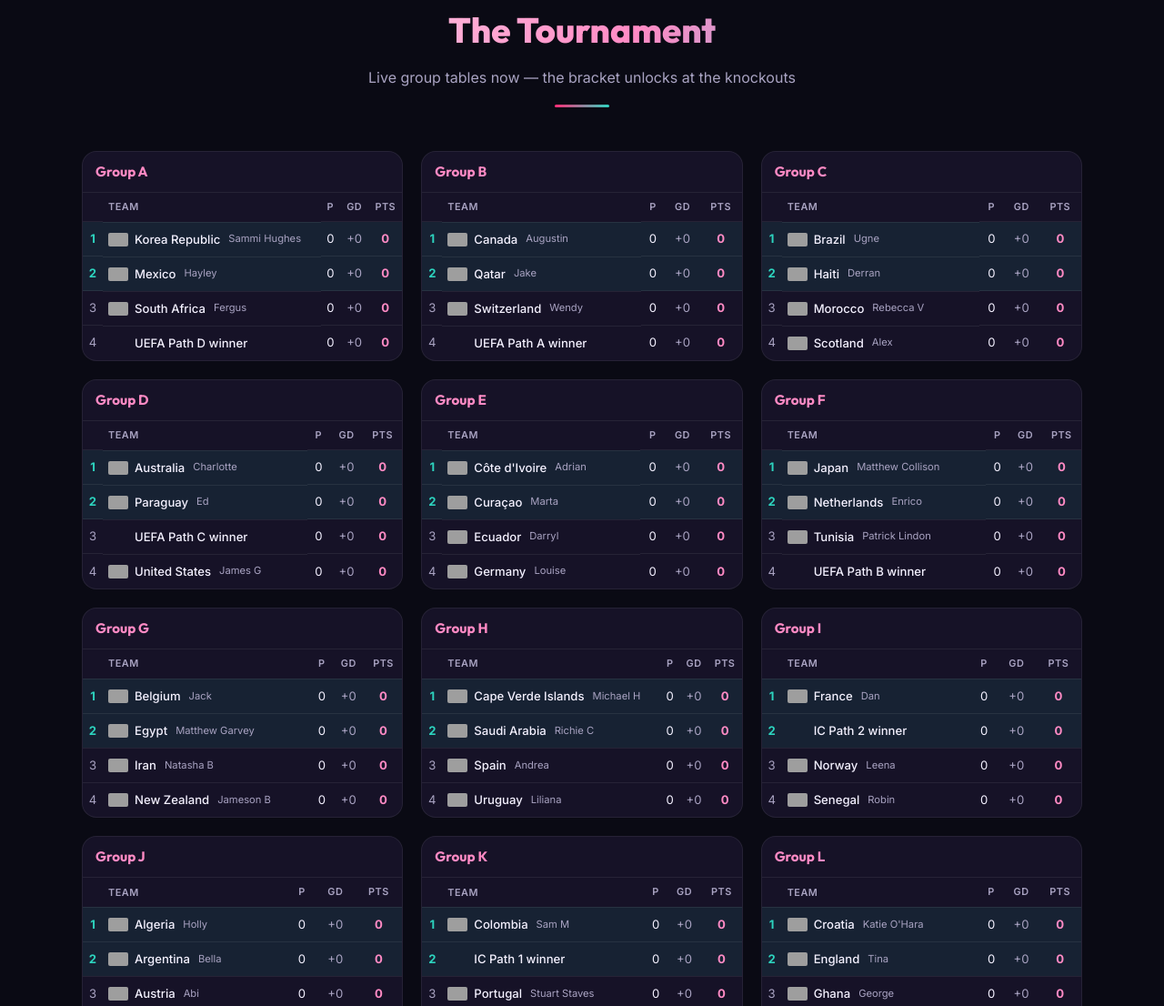
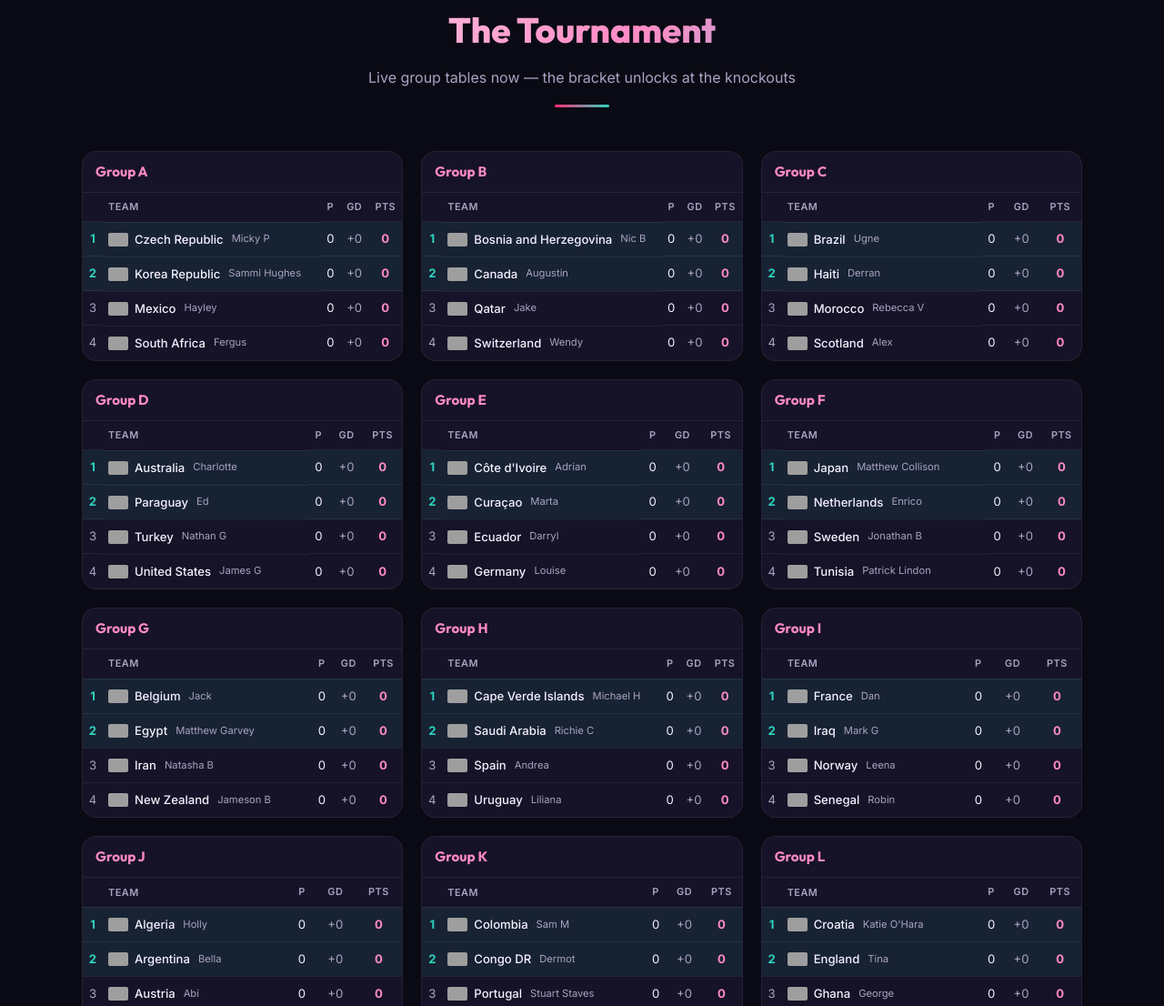
Before and after one commit to jamesonbates07-sketch/world-cup-sweepstake, a website: page index.html in a window 1280 px wide. Shown: the part 6032-7138 px from the top of the page at 91% size. Drawn offline with nearby package versions, Linux system fonts and the light colour scheme; grey boxes are pictures that could not be loaded; animation ran at ten frames a second.

Commit message:
Add files via upload

```diff
--- a/history.json
+++ b/history.json
@@ -1 +1 @@
-[{"date":"2026-06-11","ts":"2026-06-11T14:08:27.139Z","matchesPlayed":0,"points":{"Abi":0,"Adrian":0,"Alex":0,"Andrea":0,"Bella":0,"Charlotte":0,"Dan":0,"Darryl":0,"Dermot":0,"Derran":0,"Ed":0,"Ellie":0,"Enrico":0,"Fergus":0,"George":0,"Hayley":0,"Holly":0,"Jack":0,"Jake":0,"James G":0,"Jameson B":0,"Jonathan B":0,"Karl D":0,"Katie O'Hara":0,"Leena":0,"Liliana":0,"Louise":0,"Mark G":0,"Marta":0,"Matthew Collison":0,"Matthew Garvey":0,"Matty Z":0,"Michael H":0,"Micky P":0,"Natasha B":0,"Nathan G":0,"Nic B":0,"Patrick Lindon":0,"Rebecca V":0,"Richie C":0,"Robin":0,"Sam M":0,"Sammi Hughes":0,"Stuart Staves":0,"Tina":0,"Ugne":0,"Wendy":0,"Augustin":0}}]
+[{"date":"2026-06-11","ts":"2026-06-11T15:10:25.494Z","matchesPlayed":0,"points":{"Abi":0,"Adrian":0,"Alex":0,"Andrea":0,"Bella":0,"Charlotte":0,"Dan":0,"Darryl":0,"Dermot":0,"Derran":0,"Ed":0,"Ellie":0,"Enrico":0,"Fergus":0,"George":0,"Hayley":0,"Holly":0,"Jack":0,"Jake":0,"James G":0,"Jameson B":0,"Jonathan B":0,"Karl D":0,"Katie O'Hara":0,"Leena":0,"Liliana":0,"Louise":0,"Mark G":0,"Marta":0,"Matthew Collison":0,"Matthew Garvey":0,"Matty Z":0,"Michael H":0,"Micky P":0,"Natasha B":0,"Nathan G":0,"Nic B":0,"Patrick Lindon":0,"Rebecca V":0,"Richie C":0,"Robin":0,"Sam M":0,"Sammi Hughes":0,"Stuart Staves":0,"Tina":0,"Ugne":0,"Wendy":0,"Augustin":0}}]
--- a/results.json
+++ b/results.json
@@ -1,5 +1,5 @@
 {
-  "lastUpdated": "2026-06-11T14:08:27.133Z",
+  "lastUpdated": "2026-06-11T15:10:25.486Z",
   "points": {
     "Abi": 0,
     "Adrian": 0,
@@ -133,7 +133,7 @@
         "name": "Korea Republic"
       },
       "awayTeam": {
-        "name": "UEFA Path D winner"
+        "name": "Czech Republic"
       },
       "penalties": null,
       "score": {
@@ -153,7 +153,7 @@
       "stage": "GROUP_STAGE",
       "group": "Group A",
       "homeTeam": {
-        "name": "UEFA Path D winner"
+        "name": "Czech Republic"
       },
       "awayTeam": {
         "name": "South Africa"
@@ -199,7 +199,7 @@
       "stage": "GROUP_STAGE",
       "group": "Group A",
       "homeTeam": {
-        "name": "UEFA Path D winner"
+        "name": "Czech Republic"
       },
       "awayTeam": {
         "name": "Mexico"
@@ -248,7 +248,7 @@
         "name": "Canada"
       },
       "awayTeam": {
-        "name": "UEFA Path A winner"
+        "name": "Bosnia and Herzegovina"
       },
       "penalties": null,
       "score": {
@@ -294,7 +294,7 @@
         "name": "Switzerland"
       },
       "awayTeam": {
-        "name": "UEFA Path A winner"
+        "name": "Bosnia and Herzegovina"
       },
       "penalties": null,
       "score": {
@@ -360,7 +360,7 @@
       "stage": "GROUP_STAGE",
       "group": "Group B",
       "homeTeam": {
-        "name": "UEFA Path A winner"
+        "name": "Bosnia and Herzegovina"
       },
       "awayTeam": {
         "name": "Qatar"
@@ -547,7 +547,7 @@
         "name": "Australia"
       },
       "awayTeam": {
-        "name": "UEFA Path C winner"
+        "name": "Turkey"
       },
       "penalties": null,
       "score": {
@@ -590,7 +590,7 @@
       "stage": "GROUP_STAGE",
       "group": "Group D",
       "homeTeam": {
-        "name": "UEFA Path C winner"
+        "name": "Turkey"
       },
       "awayTeam": {
         "name": "Paraguay"
@@ -613,7 +613,7 @@
       "stage": "GROUP_STAGE",
       "group": "Group D",
       "homeTeam": {
-        "name": "UEFA Path C winner"
+        "name": "Turkey"
       },
       "awayTeam": {
         "name": "United States"
@@ -820,7 +820,7 @@
       "stage": "GROUP_STAGE",
       "group": "Group F",
       "homeTeam": {
-        "name": "UEFA Path B winner"
+        "name": "Sweden"
       },
       "awayTeam": {
         "name": "Tunisia"
@@ -846,7 +846,7 @@
         "name": "Netherlands"
       },
       "awayTeam": {
-        "name": "UEFA Path B winner"
+        "name": "Sweden"
       },
       "penalties": null,
       "score": {
@@ -892,7 +892,7 @@
         "name": "Japan"
       },
       "awayTeam": {
-        "name": "UEFA Path B winner"
+        "name": "Sweden"
       },
       "penalties": null,
       "score": {
@@ -1234,7 +1234,7 @@
       "stage": "GROUP_STAGE",
       "group": "Group I",
       "homeTeam": {
-        "name": "IC Path 2 winner"
+        "name": "Iraq"
       },
       "awayTeam": {
         "name": "Norway"
@@ -1260,7 +1260,7 @@
         "name": "France"
       },
       "awayTeam": {
-        "name": "IC Path 2 winner"
+        "name": "Iraq"
       },
       "penalties": null,
       "score": {
@@ -1329,7 +1329,7 @@
         "name": "Senegal"
       },
       "awayTeam": {
-        "name": "IC Path 2 winner"
+        "name": "Iraq"
       },
       "penalties": null,
       "score": {
@@ -1490,7 +1490,7 @@
         "name": "Portugal"
       },
       "awayTeam": {
-        "name": "IC Path 1 winner"
+        "name": "Congo DR"
       },
       "penalties": null,
       "score": {
@@ -1559,7 +1559,7 @@
         "name": "Colombia"
       },
       "awayTeam": {
-        "name": "IC Path 1 winner"
+        "name": "Congo DR"
       },
       "penalties": null,
       "score": {
@@ -1602,7 +1602,7 @@
       "stage": "GROUP_STAGE",
       "group": "Group K",
       "homeTeam": {
-        "name": "IC Path 1 winner"
+        "name": "Congo DR"
       },
       "awayTeam": {
         "name": "Uzbekistan"
--- a/script.js
+++ b/script.js
@@ -124,7 +124,7 @@ function esc(s) {
     .replace(/"/g, '&quot;').replace(/'/g, '&#39;');
 }
 // Coerce a value to a safe integer for display (defends against bad score data).
-function safeInt(v) { const n = Number(v); return Number.isFinite(n) ? Math.trunc(n) : null; }
+function safeInt(v) { if (v === null || v === undefined || v === '') return null; const n = Number(v); return Number.isFinite(n) ? Math.trunc(n) : null; }
 
 function getPoints(name) { return state.points[name] || 0; }
 function getGoals(name) { return state.goals[name] || 0; }
@@ -484,6 +484,7 @@ async function fetchResults() {
     renderStats(null);
     renderChampion(null);
     renderTournament([]);
+    renderMatches([]);
     renderToday([]);
     renderRace([]);
     renderYouBar();
@@ -507,7 +508,8 @@ function renderTournament(matches) {
     const table = {};
     const ensure = (name) => { if (!table[name]) table[name] = { team: name, P: 0, GF: 0, GA: 0, Pts: 0 }; return table[name]; };
     gm.forEach(m => {
-      const h = ensure(m.homeTeam.name), a = ensure(m.awayTeam.name);
+      const hn = (m.homeTeam && m.homeTeam.name) || 'TBD', an = (m.awayTeam && m.awayTeam.name) || 'TBD';
+      const h = ensure(hn), a = ensure(an);
       const hs = m.score && m.score.fullTime ? m.score.fullTime.home : null;
       const as = m.score && m.score.fullTime ? m.score.fullTime.away : null;
       if (m.status === 'FINISHED' && hs != null && as != null) {
@@ -548,7 +550,8 @@ function renderTournament(matches) {
     const cols = presentRounds.map(([code, label]) => {
       const ms = ko.filter(m => m.stage === code).sort((a, b) => new Date(a.utcDate) - new Date(b.utcDate));
       const boxes = ms.map(m => {
-        const hp = findParticipant(m.homeTeam.name), ap = findParticipant(m.awayTeam.name);
+        const hn = (m.homeTeam && m.homeTeam.name) || 'TBD', an = (m.awayTeam && m.awayTeam.name) || 'TBD';
+        const hp = findParticipant(hn), ap = findParticipant(an);
         const hs = m.score && m.score.fullTime ? m.score.fullTime.home : null;
         const as = m.score && m.score.fullTime ? m.score.fullTime.away : null;
         const fin = m.status === 'FINISHED' && hs != null && as != null;
@@ -562,8 +565,8 @@ function renderTournament(matches) {
           <span class="bk-score">${score != null ? score : ''}</span>
         </div>`;
         return `<div class="bk-match">
-          ${slot(m.homeTeam.name, hp, fin ? hs : null, homeWin)}
-          ${slot(m.awayTeam.name, ap, fin ? as : null, awayWin)}
+          ${slot(hn, hp, fin ? hs : null, homeWin)}
+          ${slot(an, ap, fin ? as : null, awayWin)}
           ${pens ? `<div class="bk-pens">pens ${safeInt(pens[0])}–${safeInt(pens[1])}</div>` : ''}
         </div>`;
       }).join('');
@@ -661,8 +664,8 @@ function renderMatchCard(m) {
   const awayName = m.awayTeam?.name || 'TBD';
   const homeP = findParticipant(m.homeTeam?.name);
   const awayP = findParticipant(m.awayTeam?.name);
-  const hs = safeInt(m.score?.fullTime?.home ?? m.score?.halfTime?.home);
-  const as = safeInt(m.score?.fullTime?.away ?? m.score?.halfTime?.away);
+  const hs = safeInt(m.score?.fullTime?.home ?? (isLive ? m.score?.halfTime?.home : null));
+  const as = safeInt(m.score?.fullTime?.away ?? (isLive ? m.score?.halfTime?.away : null));
   const scoreDisplay = (hs !== null && as !== null) ? `${hs} – ${as}` : 'vs';
   const pens = Array.isArray(m.penalties) ? m.penalties : null;
   const penNote = (pens && safeInt(pens[0]) !== null && safeInt(pens[1]) !== null)
@@ -787,7 +790,7 @@ function renderMomentum(history) {
   const wrap = document.getElementById('momentum-wrap');
   if (!wrap) return;
   history = Array.isArray(history) ? history.slice().sort((a, b) => String(a.date).localeCompare(String(b.date))) : [];
-  const anyPoints = history.some(s => Object.values(s.points).some(v => Number(v) > 0));
+  const anyPoints = history.some(s => Object.values(s.points || {}).some(v => Number(v) > 0));
   if (!history.length || !anyPoints) { wrap.style.display = 'none'; return; }
   wrap.style.display = 'block';
 
@@ -831,6 +834,9 @@ function renderMomentum(history) {
     borderColor: palette[i % palette.length], backgroundColor: 'transparent',
     borderWidth: 2.5, tension: 0.3, pointRadius: history.length === 1 ? 4 : 2, pointHoverRadius: 5,
   }));
+  const sig = JSON.stringify({ labels, d: datasets.map(ds => ds.data) });
+  if (window.__momentumSig === sig && trendChart) return; // data unchanged — skip the costly rebuild/animation
+  window.__momentumSig = sig;
   if (trendChart) { trendChart.destroy(); trendChart = null; }
   trendChart = new Chart(canvas.getContext('2d'), {
     type: 'line',
@@ -931,7 +937,7 @@ function renderRace(matches) {
       : r.status === 'playoff' ? '<span class="rc-chip rc-playoff">🎟️ Playoff</span>'
       : '<span class="rc-chip rc-out">❌ Out</span>';
     const ceilingPct = r.bestCase != null ? Math.round((r.bestCase / maxCeiling) * 100) : 0;
-    const nowPct = r.bestCase ? Math.round((r.cur / maxCeiling) * 100) : 0;
+    const nowPct = maxCeiling ? Math.round((r.cur / maxCeiling) * 100) : 0;
     const nextTxt = r.next ? `${esc(shortTeam(r.next.homeTeam && r.next.homeTeam.name))} v ${esc(shortTeam(r.next.awayTeam && r.next.awayTeam.name))} · ${new Date(r.next.utcDate).toLocaleDateString('en-GB', { day: 'numeric', month: 'short' })}` : (r.status === 'playoff' ? 'Playoff pending' : '—');
     const isMe = getMe() === r.p.name;
     return `<div class="rc-row rc-${r.status}${isMe ? ' is-me' : ''}" data-name="${esc(r.p.name)}" role="button" tabindex="0">
@@ -1066,6 +1072,7 @@ function getMe() {
 function setMe(name) {
   try { localStorage.setItem('sweepstake_me', name); } catch (e) {}
   window.__me = name;
+  window.__youBarHidden = false;
   updateMeButton(); renderCards(); renderLeaderboard(); renderRace(state.matchResults); renderYouBar();
 }
 function clearMe() {
@@ -1230,6 +1237,7 @@ function renderYouBar() {
   const me = getMe();
   const p = me ? PARTICIPANTS.find(x => x.name === me) : null;
   if (!p) { bar.style.display = 'none'; bar.innerHTML = ''; return; }
+  if (window.__youBarHidden) { bar.style.display = 'none'; return; } // user dismissed it this session
   const ranked = [...PARTICIPANTS].sort((a, b) => getPoints(b.name) - getPoints(a.name) || getGoals(b.name) - getGoals(a.name));
   const rank = ranked.findIndex(r => r.name === me) + 1;
   const raceRow = computeRace(state.matchResults || []).find(r => r.p.name === me);
@@ -1247,7 +1255,7 @@ function renderYouBar() {
     <button class="yb-view" id="yb-view">View</button>
     <button class="yb-x" id="yb-x" aria-label="Hide your status bar">✕</button>`;
   const v = document.getElementById('yb-view'); if (v) v.addEventListener('click', () => openProfile(me));
-  const x = document.getElementById('yb-x'); if (x) x.addEventListener('click', () => { bar.style.display = 'none'; });
+  const x = document.getElementById('yb-x'); if (x) x.addEventListener('click', () => { bar.style.display = 'none'; window.__youBarHidden = true; });
 }
 
 // ----- Back to top -----
--- a/style.css
+++ b/style.css
@@ -617,12 +617,13 @@ a { color: inherit; text-decoration: none; }
   background: var(--grad-foil); background-size: 250% 250%;
   -webkit-mask: linear-gradient(#000 0 0) content-box, linear-gradient(#000 0 0);
   -webkit-mask-composite: xor; mask-composite: exclude;
-  opacity: 0.5; pointer-events: none; z-index: 0; transition: opacity 0.3s;
+  opacity: 0.5; pointer-events: none; z-index: -1; transition: opacity 0.3s;
   animation: foil-shift 7s linear infinite;
 }
 @keyframes foil-shift { 0% { background-position: 0% 50%; } 100% { background-position: 250% 50%; } }
 .participant-card.sticker:hover .card-foil { opacity: 1; }
-.participant-card.sticker > *:not(.card-foil) { position: relative; z-index: 1; }
+/* foil sits behind via z-index:-1 (card is its own stacking context), so the
+   absolutely-positioned badges keep their corners — do NOT force position on children. */
 .card-sticker-no {
   position: absolute; top: 10px; left: 10px; z-index: 2; font-family: var(--font-heading);
   font-size: 0.7rem; font-weight: 800; letter-spacing: 0.5px; color: var(--text-secondary);
```
Also changed, not shown: update-results.js (+17 -1 lines).
